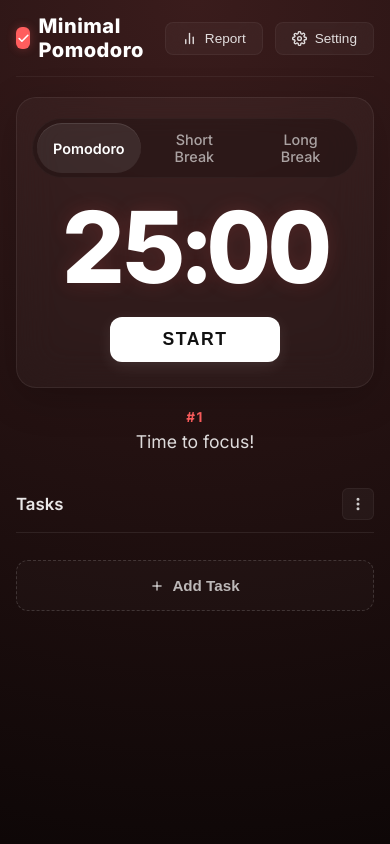
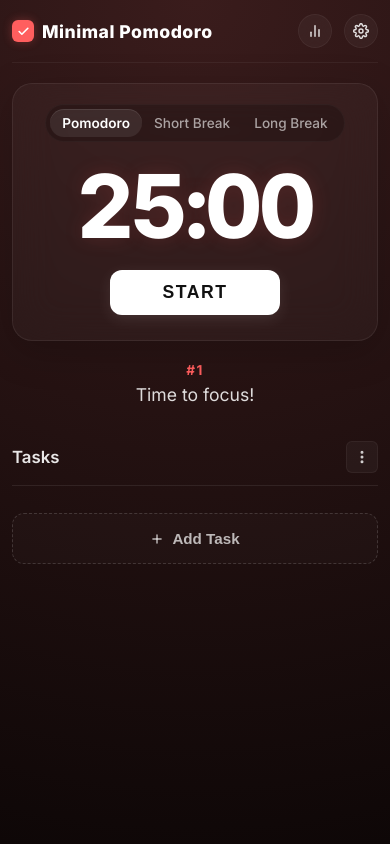
Before and after one commit to salunke12/minimal-pomodoro, a Django app: page / in a window 390 px wide. Run offline with Django 5.2, Linux system fonts and the light colour scheme; data that the repository does not hold is empty.

Commit message:
Optimize header layout on narrow (under 480px) mobile and snapped screens

```diff
--- a/tracker/templates/tracker/index.html
+++ b/tracker/templates/tracker/index.html
@@ -887,6 +887,34 @@
                 padding: 12px 16px;
             }
         }
+
+        @media (max-width: 480px) {
+            body {
+                padding: 0 12px;
+            }
+            .logo {
+                font-size: 1.1rem;
+            }
+            .nav-btn {
+                padding: 8px;
+                border-radius: 50%;
+                gap: 0;
+            }
+            .nav-btn svg {
+                width: 16px;
+                height: 16px;
+            }
+            .nav-btn-text {
+                display: none;
+            }
+            .clock-display {
+                font-size: 5.5rem;
+            }
+            .tab-btn {
+                padding: 6px 12px;
+                font-size: 0.85rem;
+            }
+        }
     </style>
 </head>
 <body>
@@ -908,14 +936,14 @@
                     <line x1="12" y1="20" x2="12" y2="4"></line>
                     <line x1="6" y1="20" x2="6" y2="14"></line>
                 </svg>
-                Report
+                <span class="nav-btn-text">Report</span>
             </button>
             <button class="nav-btn" onclick="openModal('settingsModal')">
                 <svg viewBox="0 0 24 24" fill="none" stroke="currentColor" stroke-linecap="round" stroke-linejoin="round">
                     <circle cx="12" cy="12" r="3"></circle>
                     <path d="M19.4 15a1.65 1.65 0 0 0 .33 1.82l.06.06a2 2 0 1 1-2.83 2.83l-.06-.06a1.65 1.65 0 0 0-1.82-.33 1.65 1.65 0 0 0-1 1.51V21a2 2 0 0 1-4 0v-.09A1.65 1.65 0 0 0 9 19.4a1.65 1.65 0 0 0-1.82.33l-.06.06a2 2 0 1 1-2.83-2.83l.06-.06a1.65 1.65 0 0 0 .33-1.82 1.65 1.65 0 0 0-1.51-1H3a2 2 0 0 1 0-4h.09A1.65 1.65 0 0 0 4.6 9a1.65 1.65 0 0 0-.33-1.82l-.06-.06a2 2 0 1 1 2.83-2.83l.06.06a1.65 1.65 0 0 0 1.82.33H9a1.65 1.65 0 0 0 1-1.51V3a2 2 0 0 1 4 0v.09a1.65 1.65 0 0 0 1 1.51 1.65 1.65 0 0 0 1.82-.33l.06-.06a2 2 0 1 1 2.83 2.83l-.06.06a1.65 1.65 0 0 0-.33 1.82V9a1.65 1.65 0 0 0 1.51 1H21a2 2 0 0 1 0 4h-.09a1.65 1.65 0 0 0-1.51 1z"></path>
                 </svg>
-                Setting
+                <span class="nav-btn-text">Setting</span>
             </button>
         </div>
     </header>
```
